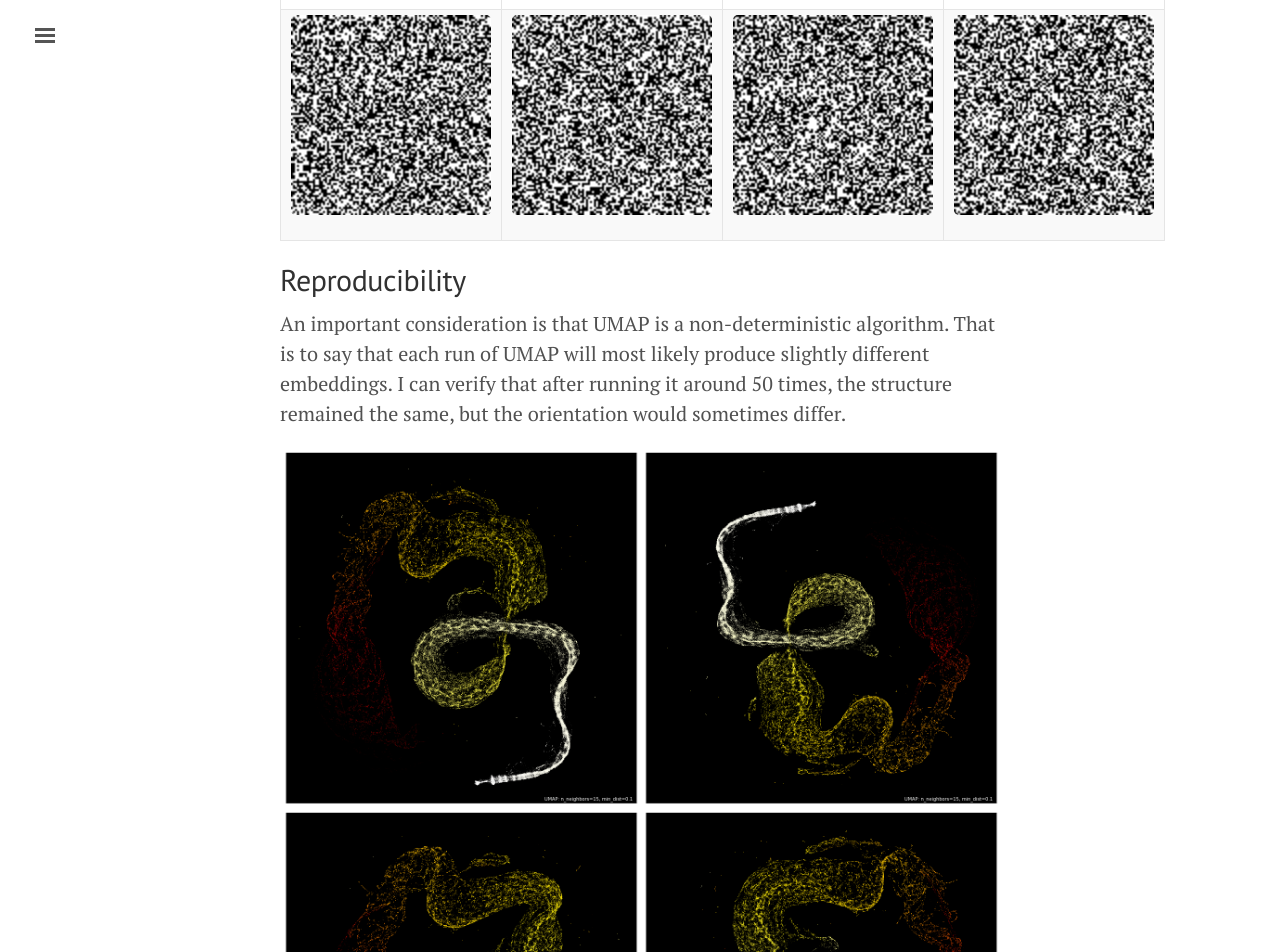
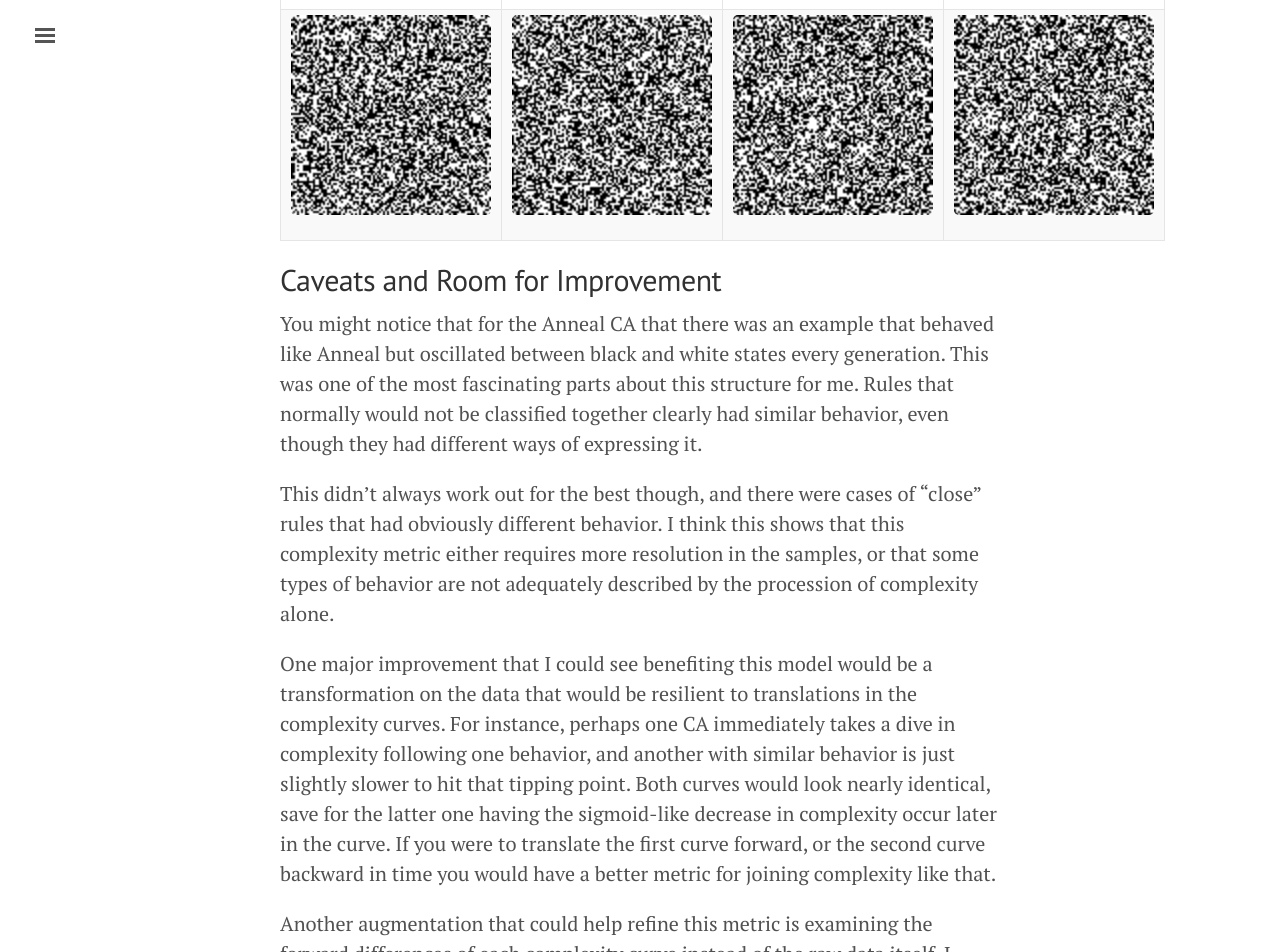
Before and after one commit to kylehovey/blog, a Jekyll site: the page built from automata_nebula.md, in a window 1280 px wide and 1400 px high, scrolled down 5578 px. Shown: the top 952 px of the window. Built offline with Jekyll 4.4.1, drawn with Linux system fonts in a browser that asks for light colours; formulas are drawn with MathJax 3; some of the changed text lies outside the part shown.

Commit message:
Added section about caveats and shortcomings

```diff
--- a/automata_nebula.md
+++ b/automata_nebula.md
@@ -74,6 +74,20 @@ While beautiful, this representation would not mean much if it did not accomplis
 |-|-|-|-|
 | <img style="max-width:initial;" src="/blog/images/automata_nebula/animations/similar/maze_like/89354.gif" width="200px" /> | <img style="max-width:initial;" src="/blog/images/automata_nebula/animations/similar/maze_like/113686.gif" width="200px" /> | <img style="max-width:initial;" src="/blog/images/automata_nebula/animations/similar/maze_like/114199.gif" width="200px" /> | <img style="max-width:initial;" src="/blog/images/automata_nebula/animations/similar/maze_like/155401.gif" width="200px" /> |
 
+## Caveats and Room for Improvement
+
+You might notice that for the Anneal CA that there was an example that behaved like Anneal but oscillated between black and white states every generation. This was one of the most fascinating parts about this structure for me. Rules that normally would not be classified together clearly had similar behavior, even though they had different ways of expressing it.
+
+This didn't always work out for the best though, and there were cases of "close" rules that had obviously different behavior. I think this shows that this complexity metric either requires more resolution in the samples, or that some types of behavior are not adequately described by the procession of complexity alone.
+
+One major improvement that I could see benefiting this model would be a transformation on the data that would be resilient to translations in the complexity curves. For instance, perhaps one CA immediately takes a dive in complexity following one behavior, and another with similar behavior is just slightly slower to hit that tipping point. Both curves would look nearly identical, save for the latter one having the sigmoid-like decrease in complexity occur later in the curve. If you were to translate the first curve forward, or the second curve backward in time you would have a better metric for joining complexity like that.
+
+Another augmentation that could help refine this metric is examining the forward differences of each complexity curve instead of the raw data itself. I actually tried this and got another promising embedding:
+
+![UMAP Embedding](/blog/images/automata_nebula/plots/selected_run/UMAP_CA_Full_Diffs.png)
+
+Ultimately, I chose to spend the most time studying the embedding of the raw data because I did not want to impose my own nuanced constructions on the data. There is certainly much more that could be done to pre-process this data before embedding, and I am excited for what results that may yield.
+
 ## Reproducibility
 
 An important consideration is that UMAP is a non-deterministic algorithm. That is to say that each run of UMAP will most likely produce slightly different embeddings. I can verify that after running it around 50 times, the structure remained the same, but the orientation would sometimes differ.
```
Also changed, not shown: other parts of automata_nebula.md (+1 -1 lines), 1 other file.
